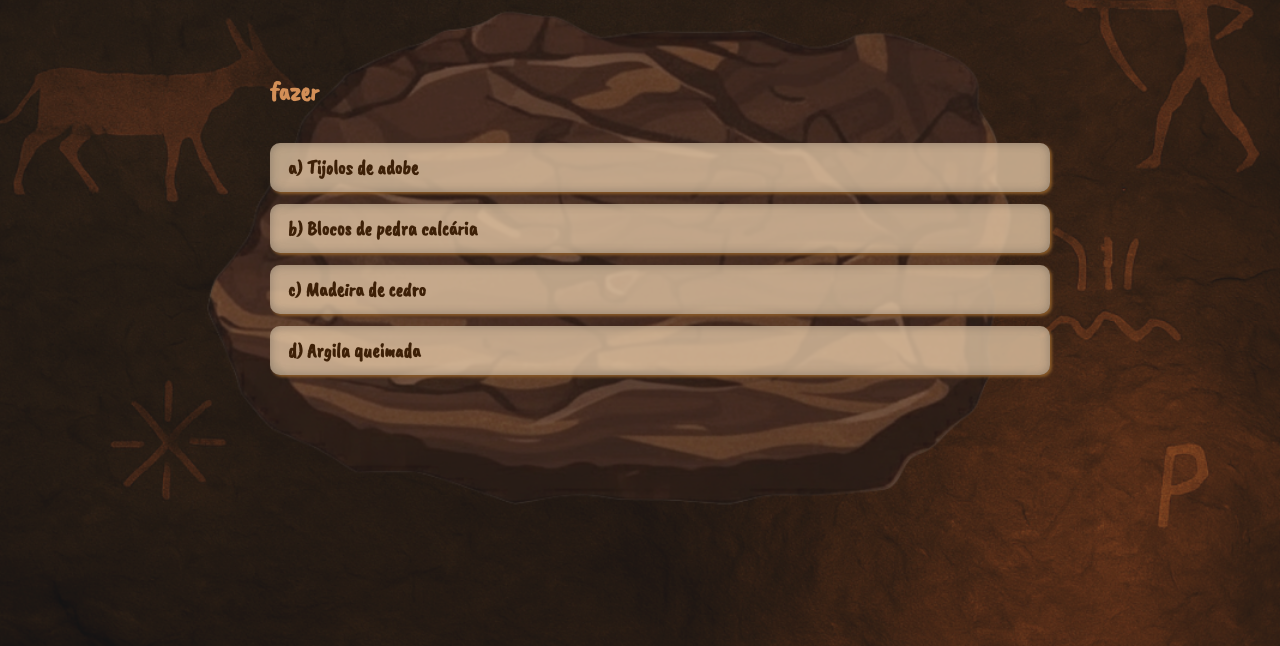
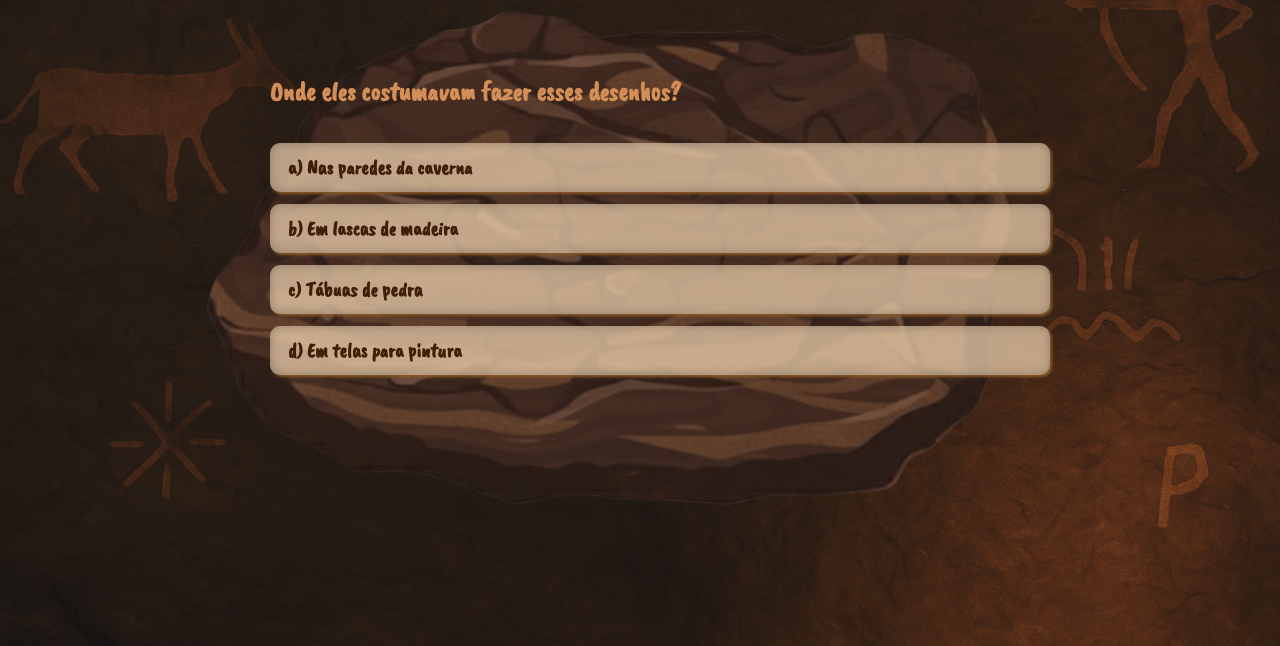
Before and after one commit to vfzim7380/Arte-Rupestre-e-Egipcia, a plain HTML site: page Quiz rupestre/quiz5.html in a window 1280 px wide. Shown: the part 154-800 px from the top of the page. Drawn offline with nearby package versions, Linux system fonts and the light colour scheme.

Commit message:
update do quiz 5
acrescentei as questões

```diff
--- a/Quiz rupestre/quiz5.html
+++ b/Quiz rupestre/quiz5.html
@@ -22,13 +22,13 @@
 <div class="container">
 
     <div class="conteudo">
-        <h2>fazer</h2>
+        <h2>Onde eles costumavam fazer esses desenhos? </h2>
 
         <div class="opcoes">
-            <button onclick="enviarResposta(false)">a) Tijolos de adobe</button>
-            <button onclick="enviarResposta(true)">b) Blocos de pedra calcária</button>
-            <button onclick="enviarResposta(false)">c) Madeira de cedro</button>
-            <button onclick="enviarResposta(false)">d) Argila queimada</button>
+            <button onclick="enviarResposta(false)">a) Nas paredes da caverna</button>
+            <button onclick="enviarResposta(true)">b) Em lascas de madeira</button>
+            <button onclick="enviarResposta(false)">c) Tábuas de pedra</button>
+            <button onclick="enviarResposta(false)">d) Em telas para pintura</button>
         </div>
 
     </div>
```
